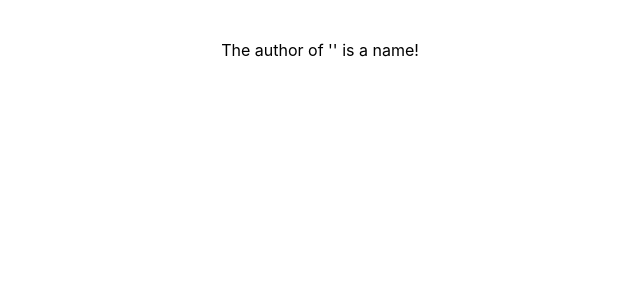
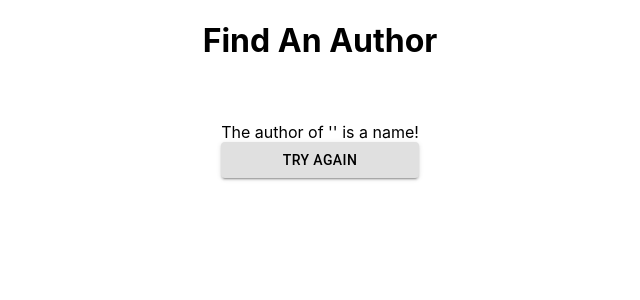
Before and after one commit to kslewis19/book_author_frontend, a React (Create React App) app: page / in a window 1280 px wide. Both pictures are taken after a click on the button "ENTER". Shown: the top 300 px of the page, without its empty margins (320-960 px from the left). Built offline with nearby package versions, Linux system fonts and the light colour scheme; no server answers.

Commit message:
small ui changes

```diff
--- /dev/null
+++ b/src/components/AuthorDisplay.js
@@ -0,0 +1,18 @@
+import { Button } from '@material-ui/core';
+
+
+export default function AuthorDisplay (props){
+
+    return(
+        <div style={{display: "flex", flexDirection:" column"}}>
+            The author of '{props.title}' is {props.author}!
+            <Button
+                variant="contained"
+                color="inherit"
+                onClick={()=>{props.setTitle(null)}}
+            >
+                Try Again
+                    </Button>
+        </div>
+    )
+}
--- a/src/components/PageView.js
+++ b/src/components/PageView.js
@@ -1,6 +1,7 @@
 import BookInput from "./BookInput";
 import { useState, useEffect } from 'react';
 import { makeStyles } from '@material-ui/core/styles';
+import AuthorDisplay from './AuthorDisplay'
 
 const useStyles = makeStyles(() => ({
     main: {
@@ -8,6 +9,11 @@ const useStyles = makeStyles(() => ({
         justifyContent: "center",
         paddingTop: "5vh"
     },
+    container: {
+        display: "flex",
+        flexDirection: "column",
+        alignItems: "center",
+    }
 
 
 }));
@@ -18,11 +24,8 @@ export default function PageView() {
     const [title, setTitle] = useState(null)
     const [author, setAuthor] = useState("a name")
     useEffect(() => {
-        fetchAuthor()
-    }, [title])
 
-
-    function fetchAuthor() {
+        const fetchAuthor = () => {
             const url = new URL("http://localhost:8000/book");
             url.searchParams.append("title", title);
 
@@ -36,11 +39,17 @@ export default function PageView() {
                 });
 
         }
+        fetchAuthor()
+    }, [title])
+
+
 
     return (
+        <div className={classes.container}>
+            <h1>Find An Author</h1>
             <div className={classes.main}>
-
-            {title == null ? <BookInput setTitle={setTitle} /> : <div>The author of '{title}' is {author}!</div>}
+                {title == null ? <BookInput setTitle={setTitle} /> : <AuthorDisplay title={title} author={author} setTitle={setTitle} />}
+            </div>
         </div>
     )
 }
```
Lines whose indentation alone changed are shown as unchanged.
